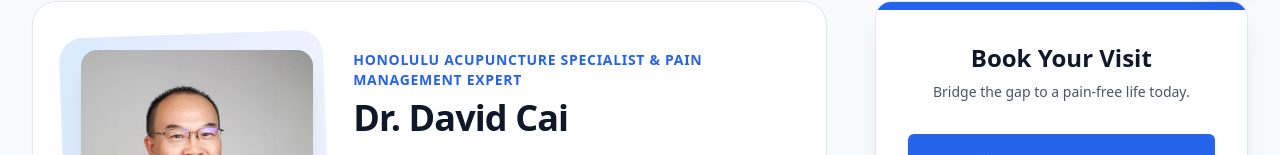
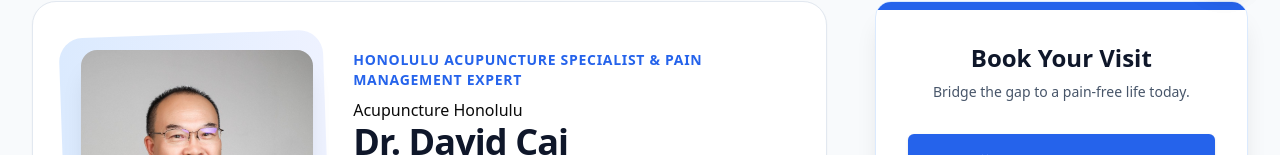
Before and after one commit to acutherapy/acutherapy-web-v2, a React (Vite) app: page /dr-david-cai-honolulu-acupuncturist in a window 1280 px wide. Shown: the part 797-952 px from the top of the page. Built offline with nearby package versions, Linux system fonts and the light colour scheme.

Commit message:
Add link to Acupuncture Honolulu on About page

```diff
--- a/src/pages/AboutDrDavidCaiPage.tsx
+++ b/src/pages/AboutDrDavidCaiPage.tsx
@@ -56,6 +56,7 @@ export default function AboutDrDavidCaiPage() {
 
                                 <div className="w-full lg:w-2/3">
                                     <span className="text-blue-600 font-bold uppercase tracking-wider text-sm mb-2 block">Honolulu Acupuncture Specialist & Pain Management Expert</span>
+                                    <a href="/acupuncture-honolulu">Acupuncture Honolulu</a>
                                     <h2 className="text-4xl font-extrabold text-slate-900 mb-6 font-sans tracking-tight">Dr. David Cai</h2>
 
                                     <p className="text-lg text-slate-700 leading-relaxed mb-6 font-medium">
```
